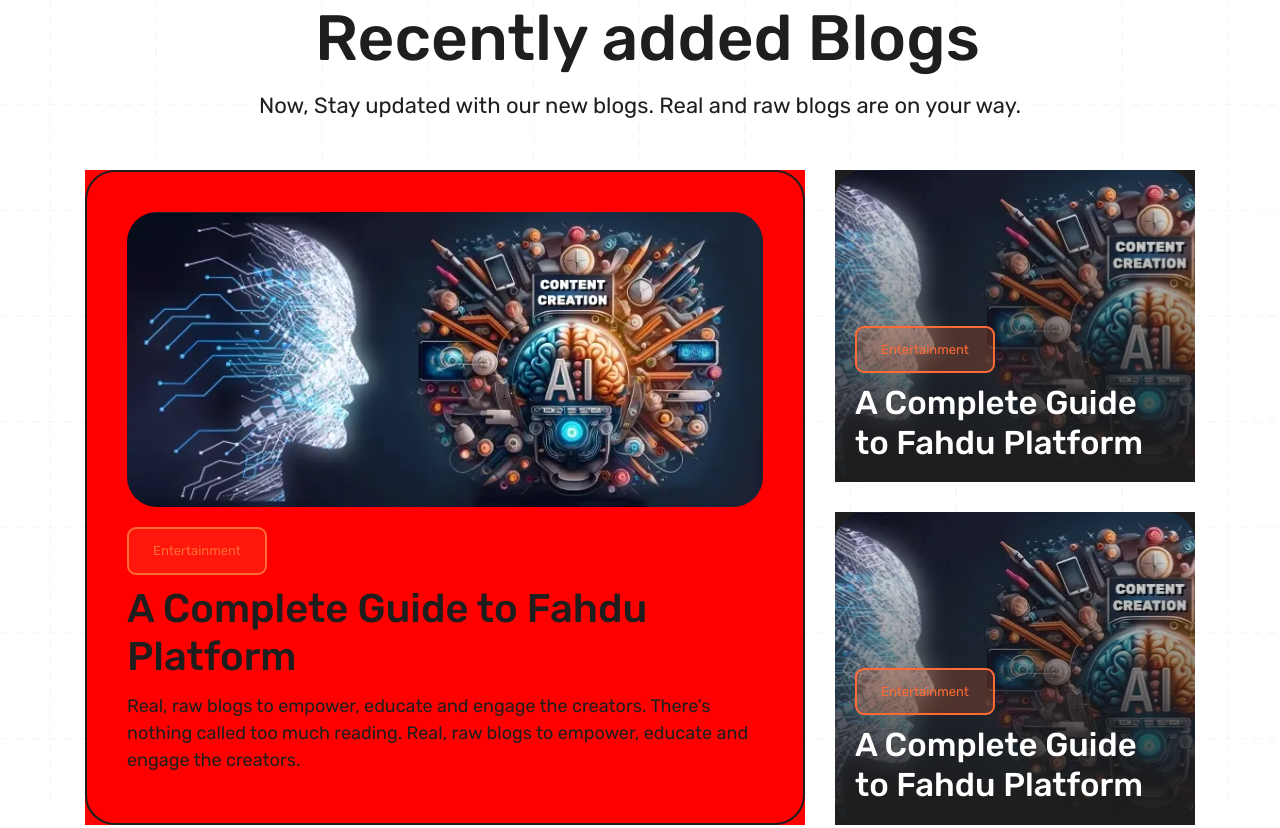
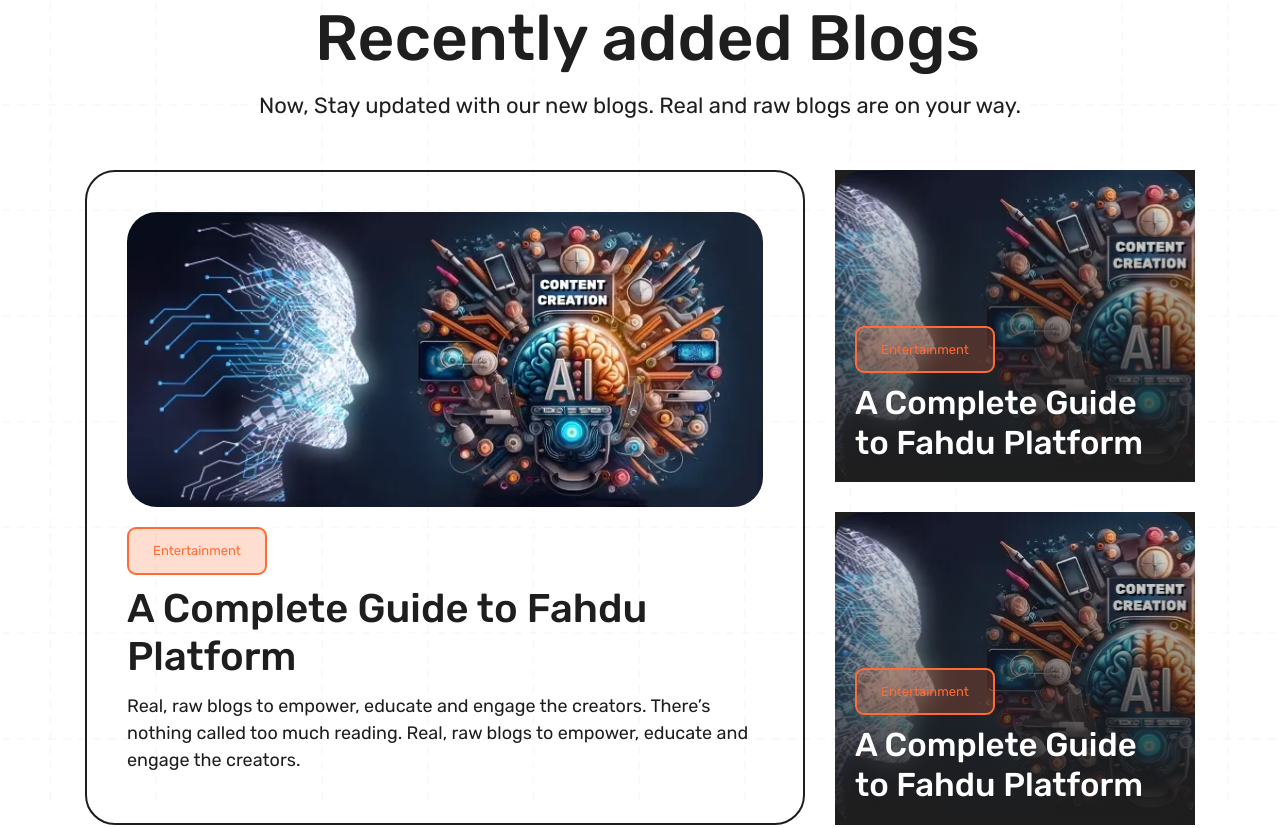
Before and after one commit to bhardwajrajeev93/Fahdu, a plain HTML site: page blog.html in a window 1280 px wide. Shown: the top 828 px of the page. Drawn offline with nearby package versions, Linux system fonts and the light colour scheme; a web font is replaced by a local one.

Commit message:
index page

```diff
--- a/blog.html
+++ b/blog.html
@@ -62,13 +62,13 @@
 .blogs_col:nth-child(5n + 1) {
   grid-column: 1 / 2;
   grid-row: span 2;
-  background-color: red;
+
 }
 
 .blogs_col:nth-child(5n+6) {
   grid-column: 1 / 2;
   grid-row: span 2;
-  background-color: red;
+
 }
 
 /* Apply styles to the second, third, fourth, and fifth items */
--- a/css/style.css
+++ b/css/style.css
@@ -860,7 +860,6 @@ a.feature_link {
 .blogs_grid > :nth-child(1) {
   grid-column: 1 / 2;
   grid-row: span 2;
-  background-color: red;
 }
 .blogs_grid > :nth-child(2),
 .blogs_grid > :nth-child(3) {
@@ -958,6 +957,8 @@ a.feature_link {
 .blogs_grid > :nth-child(2) .blog_card_inner .blogs_thumb,
 .blogs_grid > :nth-child(3) .blog_card_inner .blogs_thumb {
   height: 100%;
+  border-radius: 30px;
+  overflow: hidden;
 }
 .blogs_grid > :nth-child(1) .blog_card .blog_card_inner .blogs_thumb {
   border-radius: 30px;
```
